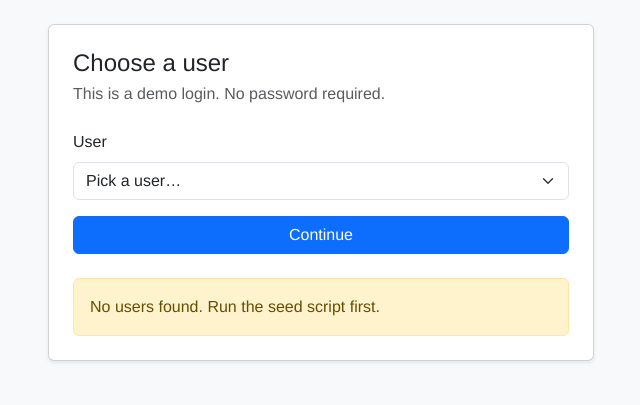
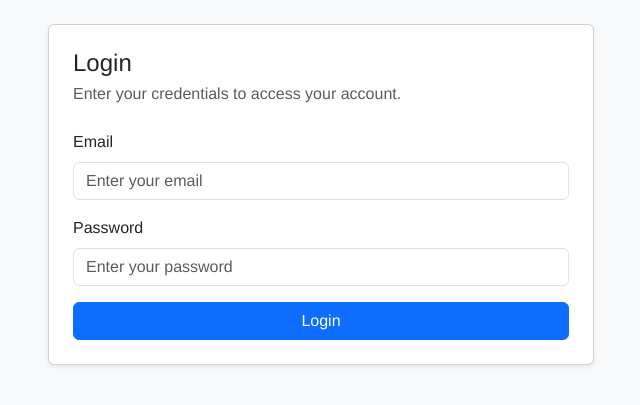
Before and after one commit to StevenLin0732/Teammate-Reputation-System-TRS-, a Flask app: page /login in a window 1280 px wide. Shown: the part 56-461 px from the top of the page, without its empty margins (319-959 px from the left). Run offline with Flask 3, Linux system fonts and the light colour scheme.

Commit message:
fixed login page with email+password auth.

```diff
--- a/app.py
+++ b/app.py
@@ -33,6 +33,11 @@
     from models import User, Lobby, Team, Submission, Rating
 
     db.create_all()
+
+    if User.query.first() is None:
+        from seed_db import seed_users
+
+        seed_users()
 
 
 def _sqlite_column_exists(table_name: str, column_name: str) -> bool:
@@ -115,31 +120,33 @@
 def login():
     from models import User
 
+    if request.method == "GET":
+        users = User.query.order_by(User.name.asc()).all()
+        return render_template("login.html", users=users)
+
     if request.method == "POST":
         # Email/password authentication
         email = (request.form.get("email") or "").strip()
         password = request.form.get("password") or ""
+        users = User.query.order_by(User.name.asc()).all()
 
         if not email or not password:
             flash("Email and password are required.", "warning")
-            return redirect(url_for("login"))
+            return render_template("login.html", users=users)
 
         user = User.query.filter_by(email=email).first()
         if not user or not getattr(user, "password_hash", None):
             flash("Invalid credentials.", "danger")
-            return redirect(url_for("login"))
+            return render_template("login.html", users=users)
 
         if not check_password_hash(user.password_hash, password):
             flash("Invalid credentials.", "danger")
-            return redirect(url_for("login"))
+            return render_template("login.html", users=users)
 
         session["user_id"] = user.id
         flash(f"Logged in as {user.name}.", "success")
         next_url = request.args.get("next")
         return redirect(next_url or url_for("me"))
-
-    # GET: render login form
-    return render_template("login.html")
 
 
 @app.route("/logout", methods=["POST"])
--- a/templates/login.html
+++ b/templates/login.html
@@ -7,21 +7,20 @@
     <div class="col-md-8 col-lg-6">
       <div class="card shadow-sm">
         <div class="card-body p-4">
-          <h1 class="h4 mb-1">Choose a user</h1>
-          <p class="text-muted mb-4">This is a demo login. No password required.</p>
+          <h1 class="h4 mb-1">Login</h1>
+          <p class="text-muted mb-4">Enter your credentials to access your account.</p>
 
           <form method="post" action="{{ url_for('login', next=request.args.get('next')) }}">
             <div class="mb-3">
-              <label class="form-label" for="user_id">User</label>
-              <select class="form-select" id="user_id" name="user_id" required>
-                <option value="" selected disabled>Pick a user…</option>
-                {% for u in users %}
-                  <option value="{{ u.id }}">{{ u.name }}{% if u.major %} · {{ u.major }}{% endif %}{% if u.year %} · {{ u.year }}{% endif %}</option>
-                {% endfor %}
-              </select>
+              <label class="form-label" for="email">Email</label>
+              <input class="form-control" type="email" id="email" name="email" placeholder="Enter your email" required>
+            </div>
+            <div class="mb-3">
+              <label class="form-label" for="password">Password</label>
+              <input class="form-control" type="password" id="password" name="password" placeholder="Enter your password" required>
             </div>
             <div class="d-grid">
-              <button class="btn btn-primary" type="submit">Continue</button>
+              <button class="btn btn-primary" type="submit">Login</button>
             </div>
           </form>
 
```
Also changed, not shown: seed_db.py (+45 -17 lines).
